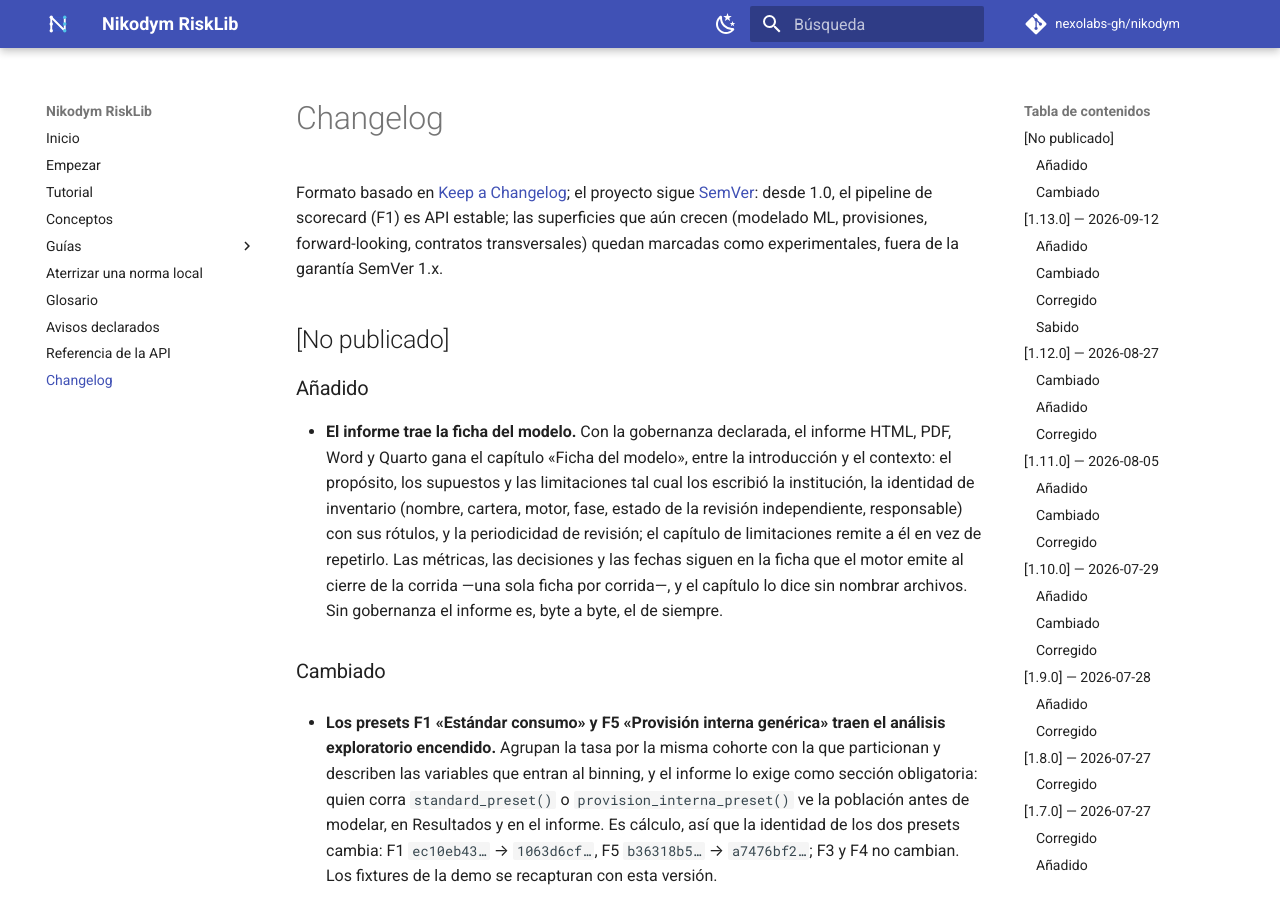
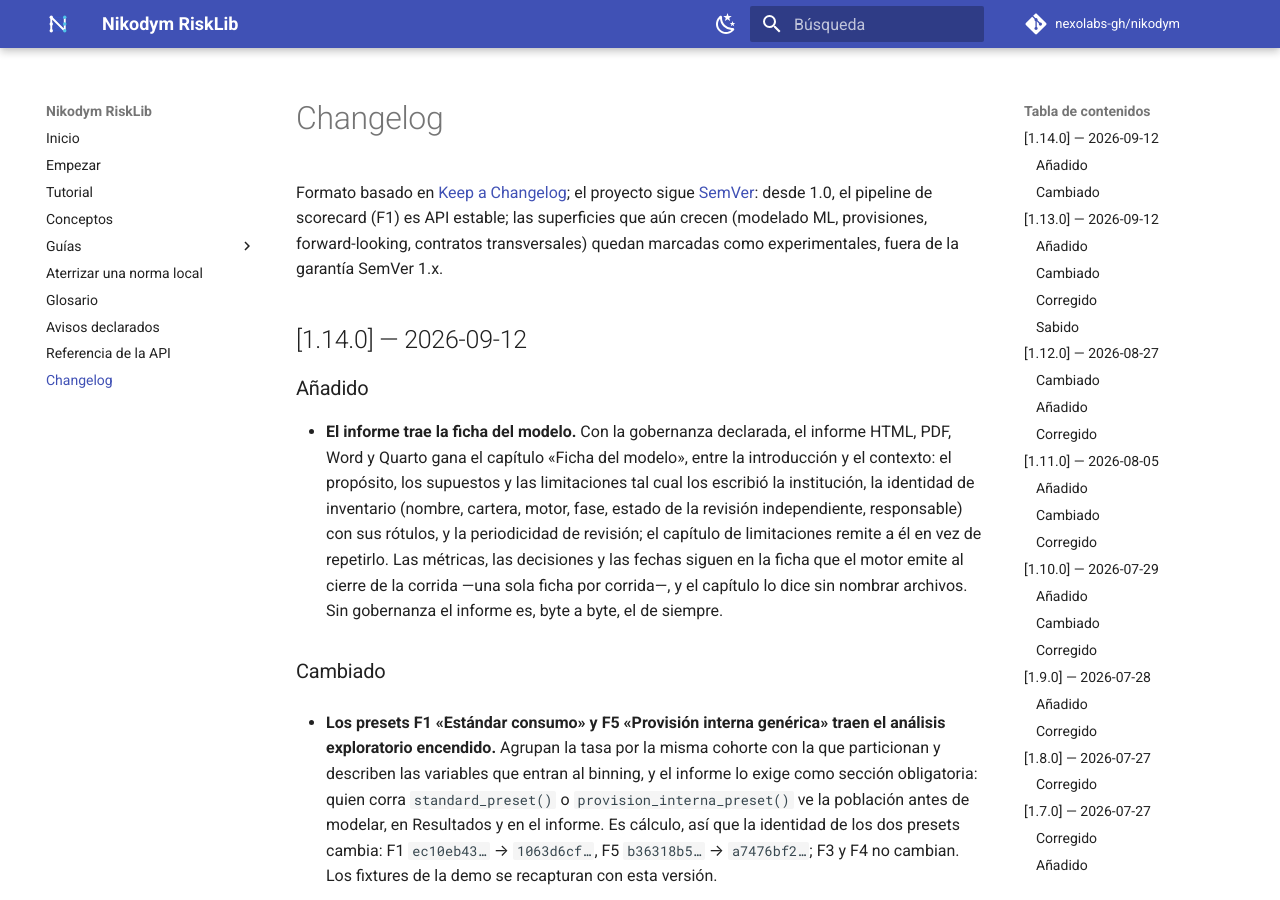
Before and after one commit to nexolabs-gh/nikodym, an MkDocs documentation site: the page built from docs_site/changelog.md, in a window 1280 px wide and 900 px high. Built offline with MkDocs 1.6.1 and Material for MkDocs 9.7.7, drawn with Linux system fonts in a browser that asks for light colours; comment, search, counter and statistics services are not loaded.

Commit message:
docs: corta la 1.14.0
Por orden de Cami del 2026-09-12: la 1.14.0 publica las cinco mejoras que pidió tras la 1.13.0
—EDA encendida en los presets F1/F5, la tabla de calidad sin las columnas del motor, el capítulo
«Ficha del modelo» en el informe (capa 4, D-SC-13…16), la demo con gobernanza declarada— para la
demo del lunes 14. `__version__` pasa a 1.14.0, «No publicado» del CHANGELOG se corta como
`[1.14.0] — 2026-09-12`, la portada dice «Estado: 1.14.0 — release estable» y la referencia de la
API «código publicado (1.14.0)». Minor: todo es aditivo; las identidades de F1 y F5 se mueven
porque encienden una sección de cálculo, y el CHANGELOG lo dice con el antes y el después.

Suite completa (sola): 6.668 passed, 15 skipped, 1 failed en 26:59 sobre el árbol final (fixes de Codex + bump) — el único rojo es el gate de identidad de la demo, que cierra el commit de fixtures que sigue.

Co-Authored-By: Claude Fable 5.1 <noreply@anthropic.com>

```diff
--- a/CHANGELOG.md
+++ b/CHANGELOG.md
@@ -5,7 +5,7 @@ el proyecto sigue [SemVer](https://semver.org/lang/es/): desde 1.0, el pipeline
 es API estable; las superficies que aún crecen (modelado ML, provisiones, forward-looking,
 contratos transversales) quedan marcadas como experimentales, fuera de la garantía SemVer 1.x.
 
-## [No publicado]
+## [1.14.0] — 2026-09-12
 
 ### Añadido
 
--- a/docs_site/api.md
+++ b/docs_site/api.md
@@ -2,7 +2,7 @@
 
 Superficie pública de Nikodym RiskLib, organizada por dominio. Cada símbolo se genera
 automáticamente desde sus *docstrings* con [mkdocstrings]; las firmas y campos son los del código
-publicado (`1.13.0`).
+publicado (`1.14.0`).
 
 !!! note "Estabilidad (SemVer 1.x)"
     El pipeline de validación de scorecard (F1) —el trío `run` → `Study` → `NikodymConfig` y los
--- a/src/nikodym/__init__.py
+++ b/src/nikodym/__init__.py
@@ -10,7 +10,7 @@ pública de alto nivel (`run`, `check_pipeline`, `assemble_run`) se re-exporta d
 
 from typing import TYPE_CHECKING, Any
 
-__version__ = "1.13.0"
+__version__ = "1.14.0"
 
 __all__ = [
     "DatasetCheck",
```
Also changed, not shown: docs_site/index.md (+1 -1 lines).
